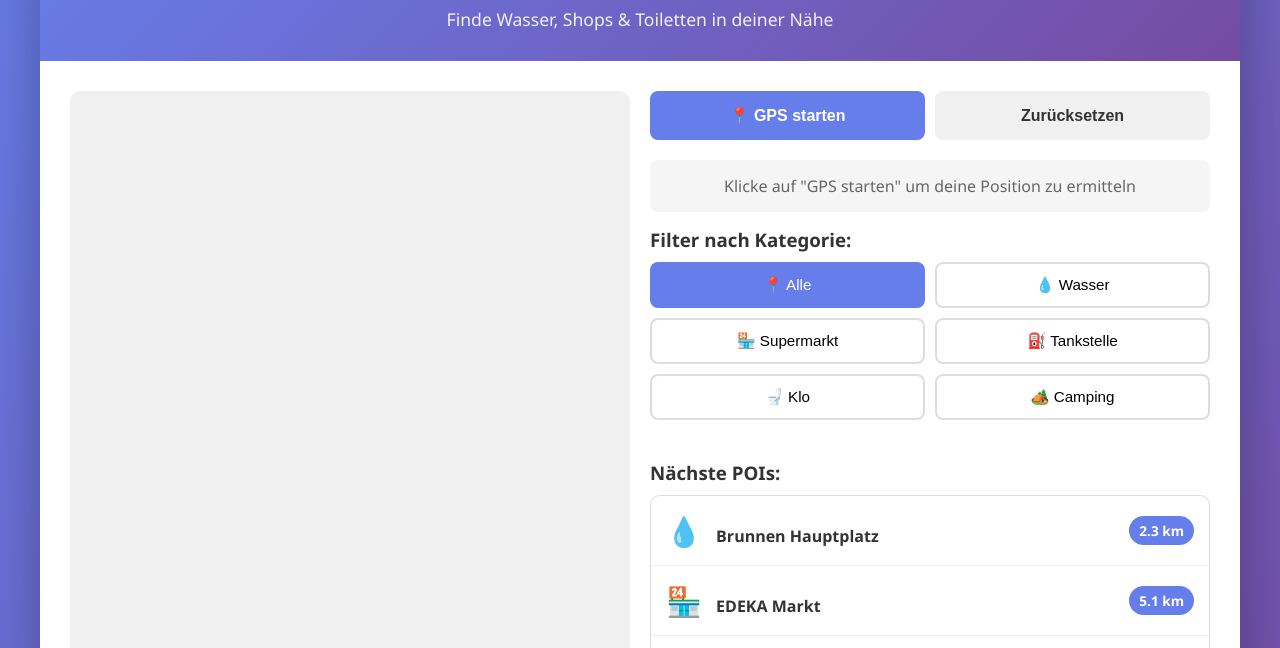
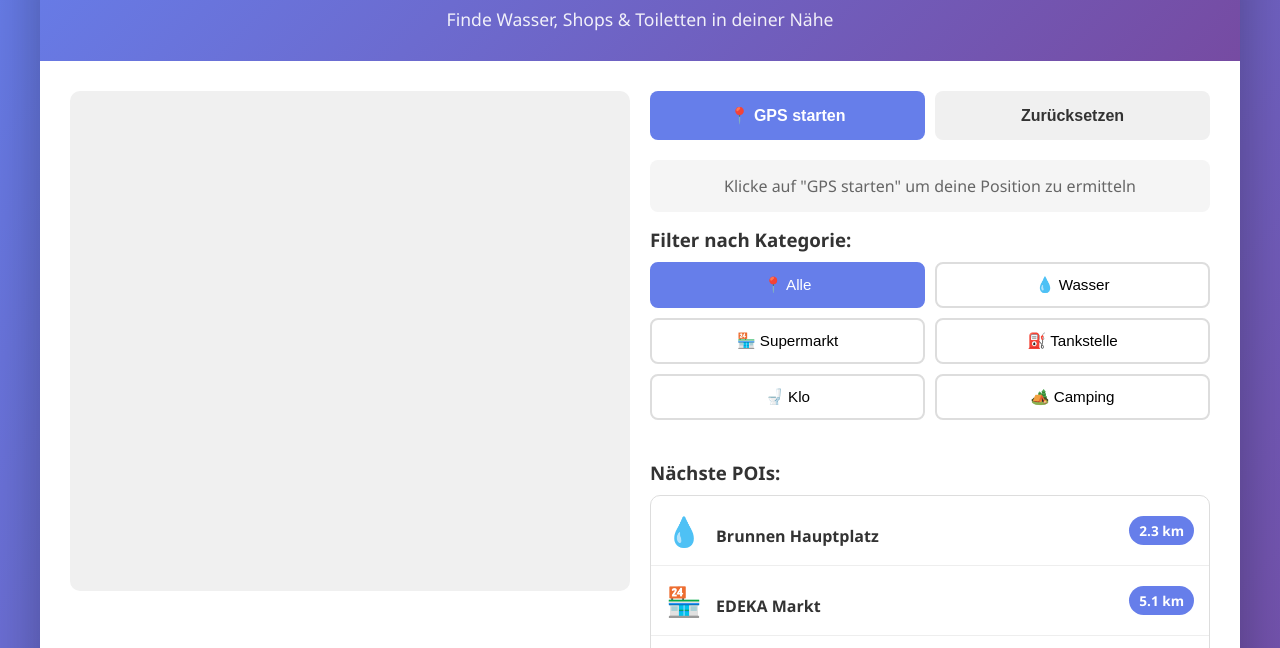
Before and after one commit to UnKevined/BikeStop, a plain HTML site: page index.html in a window 1280 px wide. Shown: the part 108-756 px from the top of the page. Drawn offline with nearby package versions, Linux system fonts and the light colour scheme.

Commit message:
Update index.html

```diff
--- a/index.html
+++ b/index.html
@@ -58,15 +58,21 @@
             background: #f0f0f0;
             border-radius: 10px;
             overflow: hidden;
-            min-height: 500px;
+            height: 500px;
             position: relative;
+            z-index: 1;
         }
 
         #map {
-            width: 100%;
-            height: 100%;
+            width: 100% !important;
+            height: 100% !important;
             border-radius: 10px;
-            z-index: 1;
+            z-index: 1 !important;
+        }
+
+        .leaflet-container {
+            width: 100% !important;
+            height: 100% !important;
         }
 
         .info-section {
@@ -418,6 +424,8 @@
                         lon: position.coords.longitude
                     };
 
+                    console.log('GPS Position erhalten:', userPosition);
+
                     status.className = 'status active';
                     status.textContent = `✅ Position ermittelt: ${userPosition.lat.toFixed(4)}, ${userPosition.lon.toFixed(4)}`;
 
```
